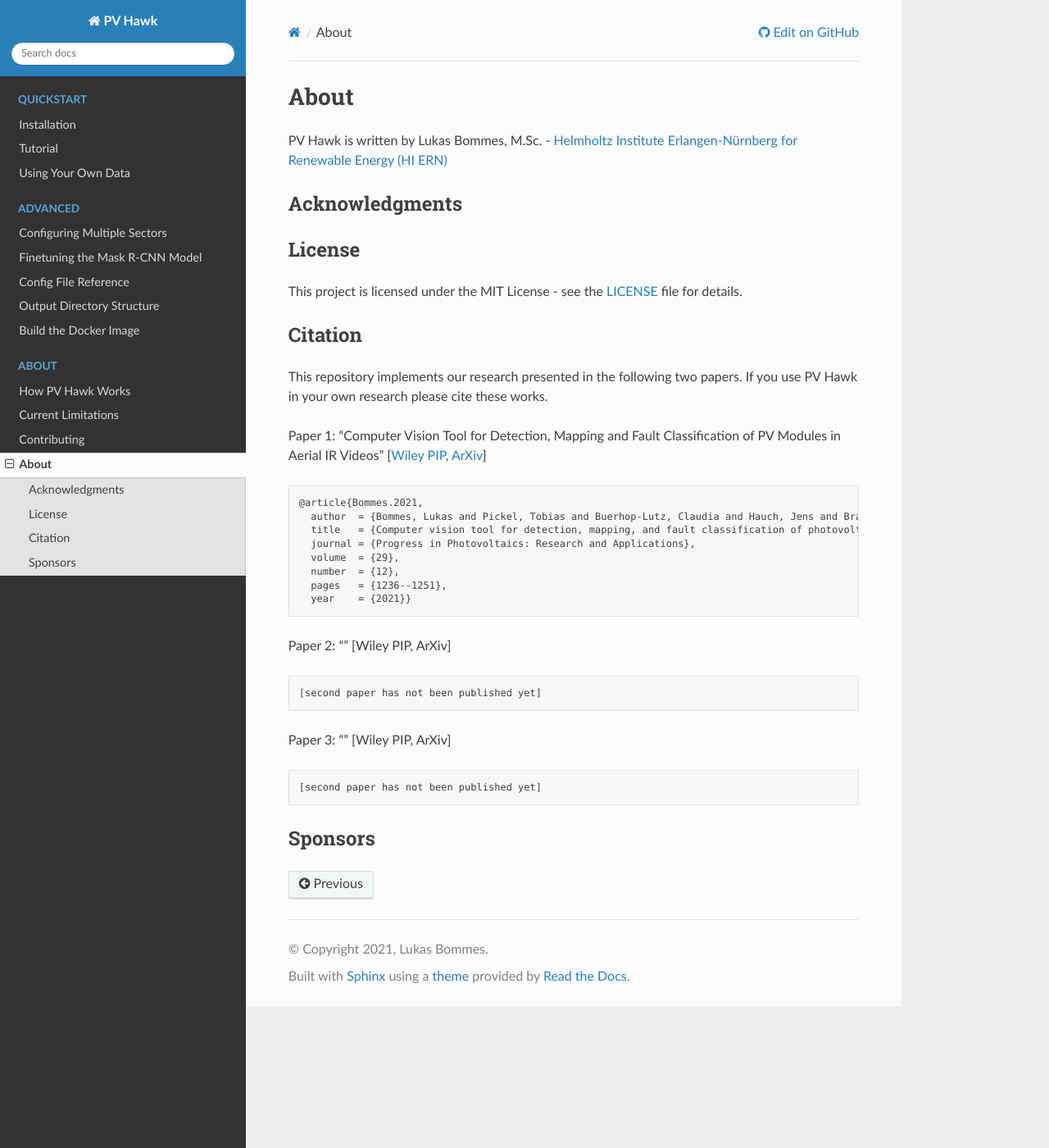
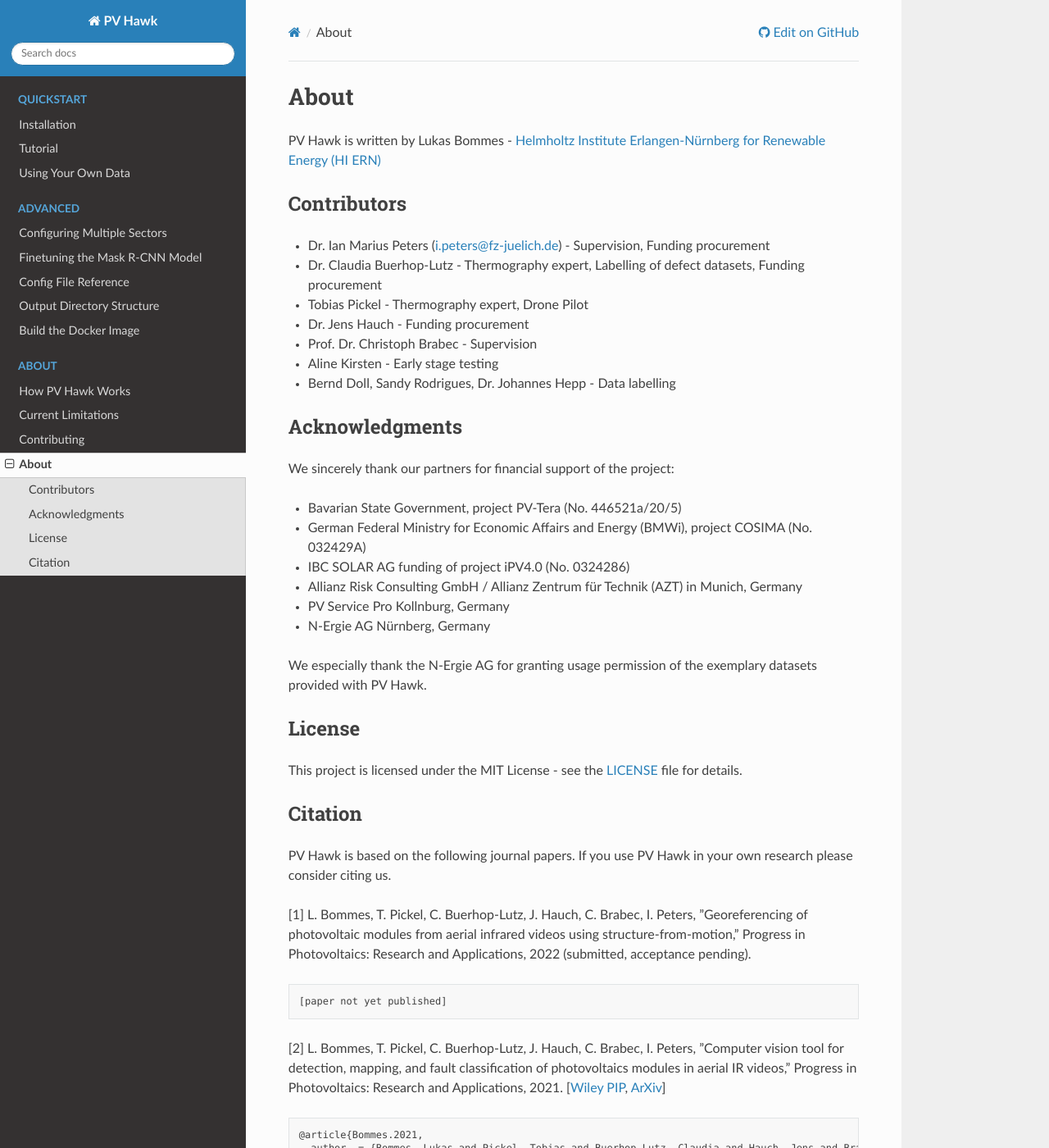
Before and after one commit to LukasBommes/PV-Hawk, a Sphinx documentation site: the page built from docs/source/about.rst, in a window 1280 px wide and 1400 px high. Shown: the whole window at 82% size. Built offline with Sphinx 7.4.7 and the Read the Docs theme 2.0.0, drawn with Linux system fonts in a browser that asks for light colours; some of the changed text lies outside the part shown.

Commit message:
finished about page

```diff
--- a/README.rst
+++ b/README.rst
@@ -1,7 +1,5 @@
 PV Hawk
 =======
-
-Note: We are currently working on the initial release of the code and the documentation. Please consider the current state as preliminary.
 
 **Documentation**: https://lukasbommes.github.io/PV-Hawk/
 
--- a/docs/source/about.rst
+++ b/docs/source/about.rst
@@ -1,11 +1,34 @@
 About
 =====
 
-PV Hawk is written by Lukas Bommes, M.Sc. - `Helmholtz Institute Erlangen-Nürnberg for Renewable Energy (HI ERN) <https://www.hi-ern.de/hi-ern/EN/home.html>`_
+PV Hawk is written by Lukas Bommes - `Helmholtz Institute Erlangen-Nürnberg for Renewable Energy (HI ERN) <https://www.hi-ern.de/hi-ern/EN/home.html>`_
+
+
+Contributors
+------------
+
+* Dr. Ian Marius Peters (i.peters@fz-juelich.de) - Supervision, Funding procurement
+* Dr. Claudia Buerhop-Lutz - Thermography expert, Labelling of defect datasets, Funding procurement
+* Tobias Pickel - Thermography expert, Drone Pilot
+* Dr. Jens Hauch - Funding procurement
+* Prof. Dr. Christoph Brabec - Supervision
+* Aline Kirsten - Early stage testing
+* Bernd Doll, Sandy Rodrigues, Dr. Johannes Hepp - Data labelling
+
 
 Acknowledgments
 ---------------
 
+We sincerely thank our partners for financial support of the project:
+
+* Bavarian State Government, project PV-Tera (No. 446521a/20/5)
+* German Federal Ministry for Economic Affairs and Energy (BMWi), project COSIMA (No. 032429A)
+* IBC SOLAR AG funding of project iPV4.0 (No. 0324286)
+* Allianz Risk Consulting GmbH / Allianz Zentrum für Technik (AZT) in Munich, Germany
+* PV Service Pro Kollnburg, Germany
+* N-Ergie AG Nürnberg, Germany
+
+We especially thank the N-Ergie AG for granting usage permission of the exemplary datasets provided with PV Hawk.
 
 
 License
@@ -17,9 +40,16 @@
 Citation
 --------
 
-This repository implements our research presented in the following two papers. If you use PV Hawk in your own research please cite these works.
+PV Hawk is based on the following journal papers. If you use PV Hawk in your own research please consider citing us.
 
-Paper 1: "Computer Vision Tool for Detection, Mapping and Fault Classification of PV Modules in Aerial IR Videos" [`Wiley PIP <https://onlinelibrary.wiley.com/doi/10.1002/pip.3448>`_, `ArXiv <https://arxiv.org/abs/2106.07314>`_]
+[1] L. Bommes, T. Pickel, C. Buerhop-Lutz, J. Hauch, C. Brabec, I. Peters, ”Georeferencing of photovoltaic modules from aerial infrared videos using structure-from-motion,” Progress in Photovoltaics: Research and Applications, 2022 (submitted, acceptance pending).
+
+.. code-block:: text
+
+	[paper not yet published]
+
+
+[2] L. Bommes, T. Pickel, C. Buerhop-Lutz, J. Hauch, C. Brabec, I. Peters, ”Computer vision tool for detection, mapping, and fault classification of photovoltaics modules in aerial IR videos,” Progress in Photovoltaics: Research and Applications, 2021. [`Wiley PIP <https://onlinelibrary.wiley.com/doi/10.1002/pip.3448>`_, `ArXiv <https://arxiv.org/abs/2106.07314>`_]
 
 .. code-block:: text
 
@@ -32,18 +62,16 @@
 	  pages   = {1236--1251},
 	  year    = {2021}}
 
-Paper 2: "" [Wiley PIP, ArXiv]
+
+[3] L. Bommes, M. Hoffmann, C. Buerhop-Lutz, T. Pickel, J. Hauch, C. Brabec, A. Maier, I. Peters, ”Anomaly detection in IR images of PV modules using supervised contrastive learning,” Progress in Photovoltaics: Research and Applications, 2022 (accepted for publication). [`ArXiv <https://arxiv.org/abs/2112.02922>`_]
 
 .. code-block:: text
 
-	[second paper has not been published yet]
-
-Paper 3: "" [Wiley PIP, ArXiv]
-
-.. code-block:: text
-
-	[second paper has not been published yet]
-
-
-Sponsors
---------
+	@misc{Bommes.2021b,
+	  author={Bommes, Lukas and Hoffmann, Mathis and Buerhop-Lutz, Claudia and Pickel, Tobias and Hauch, Jens and Brabec, Christoph and Maier, Andreas and Peters, Ian Marius},
+	  title={Anomaly Detection in IR Images of PV Modules using Supervised Contrastive Learning},
+	  year={2021},
+	  eprint={2112.02922},
+	  archivePrefix={arXiv},
+	  primaryClass={cs.CV}
+	}
```
